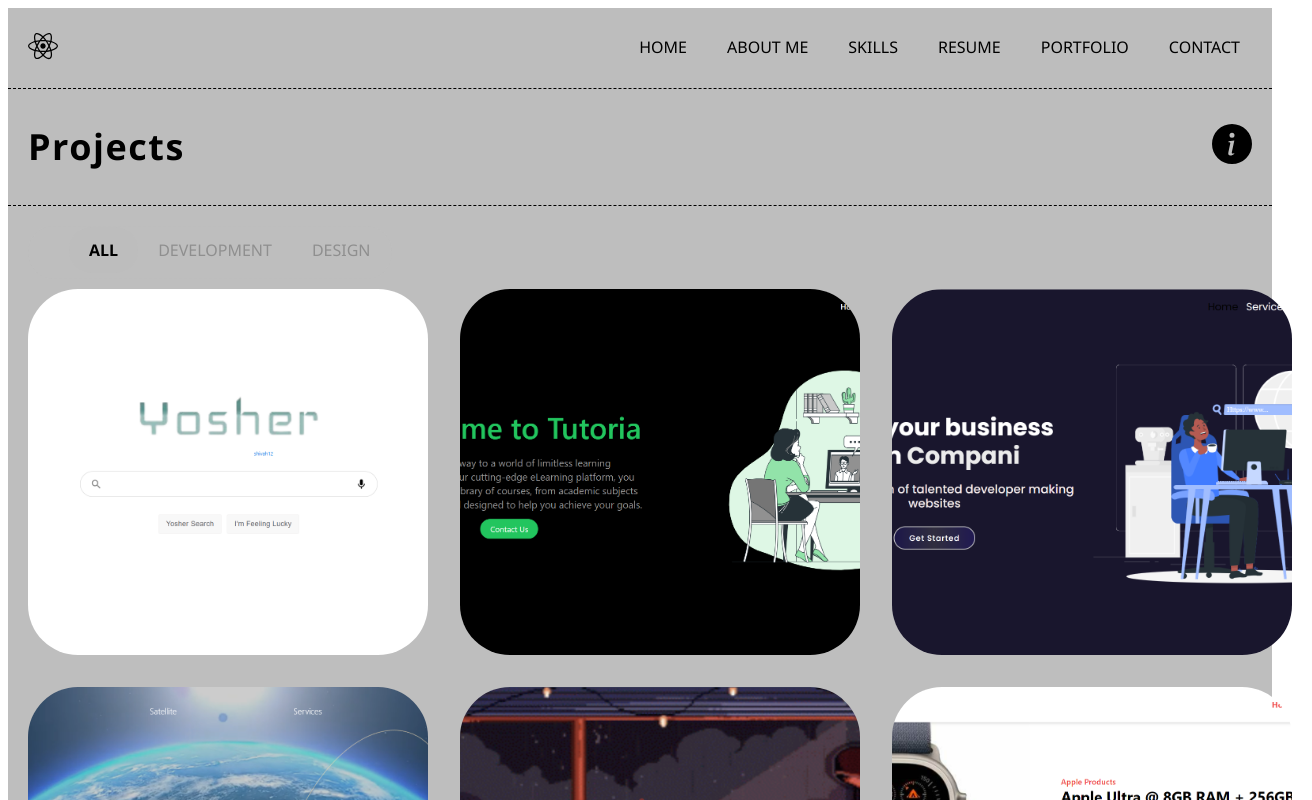
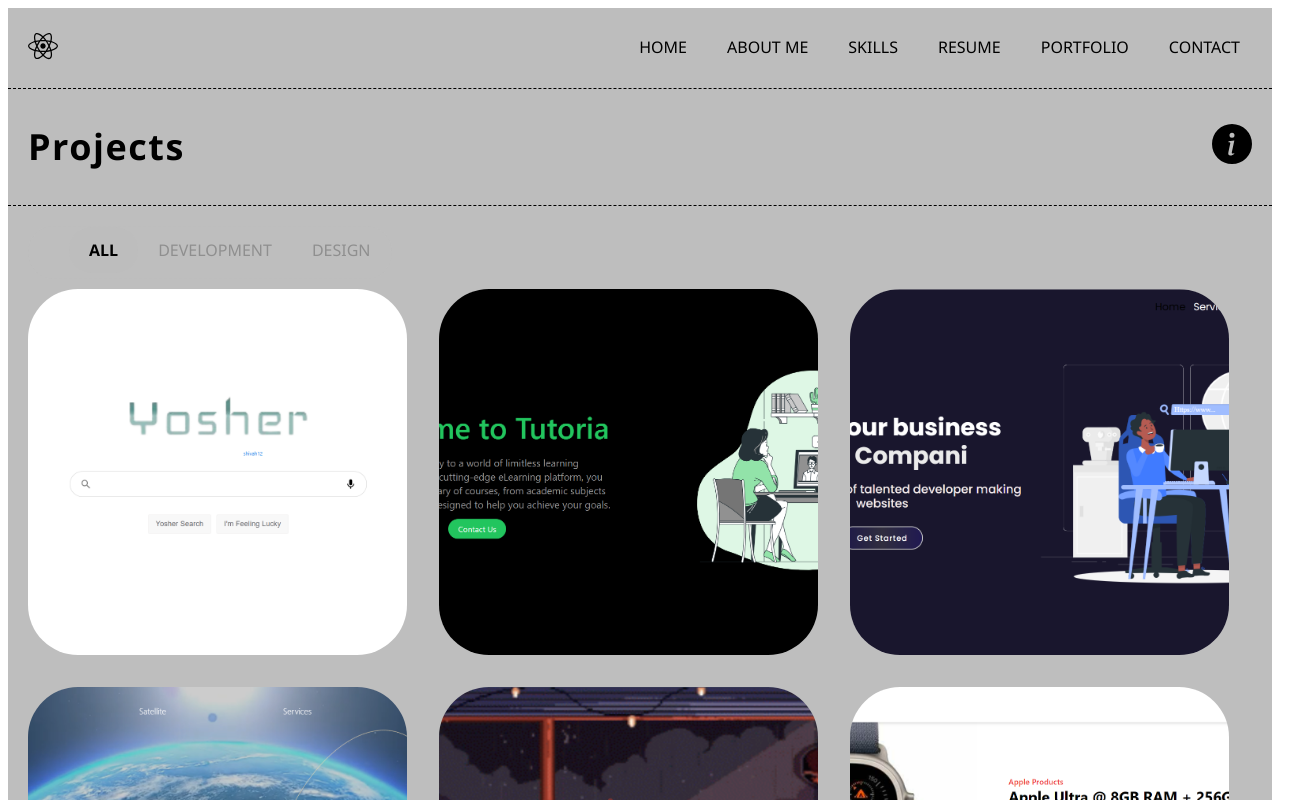
Before and after one commit to shivah12/myportfolio, a React (Create React App) app: page /portfolio in a window 1280 px wide. Shown: the top 800 px of the page, 1312 px wide, since content can reach past the window. Built offline with nearby package versions, Linux system fonts and the light colour scheme.

Commit message:
Update styles.scss

```diff
--- a/src/containers/portfolio/styles.scss
+++ b/src/containers/portfolio/styles.scss
@@ -1,8 +1,10 @@
 .portfolio {
   background-color: #bebebe;
+  background-attachment: scroll;
+  height: 250vh;
   &__content {
     padding: 20px;
-    width: 100%;
+    width: 95%;
 
     &__filter {
       display: inline-block;
@@ -72,7 +74,7 @@
           width: 100%;
           opacity: 0;
           transition: 0.5s ease;
-          background-color: #bdbdbd;
+          background-color: #8e8989;
           border-radius: 50px;
           border: 1px dashed black;
 
@@ -85,7 +87,7 @@
             h1{
               color: #000000;
               margin: 0px;
-              font-size: 4rem;
+              font-size: 2.5rem;
               position: relative;
               overflow: hidden;
               white-space: nowrap;
@@ -94,7 +96,7 @@
             p {
               color: #000000;
               margin: 0px;
-              font-size: 1.8rem;
+              font-size: 1rem;
               position: relative;
               overflow: hidden;
               white-space: wrap;
@@ -105,7 +107,7 @@
               cursor: pointer;
               margin-top: 16px;
               padding: 10px 70px;
-              font-size: 2rem;
+              font-size: 1.5rem;
               background: transparent;
               color: #000;
               border: 1.5px solid #000;
```
